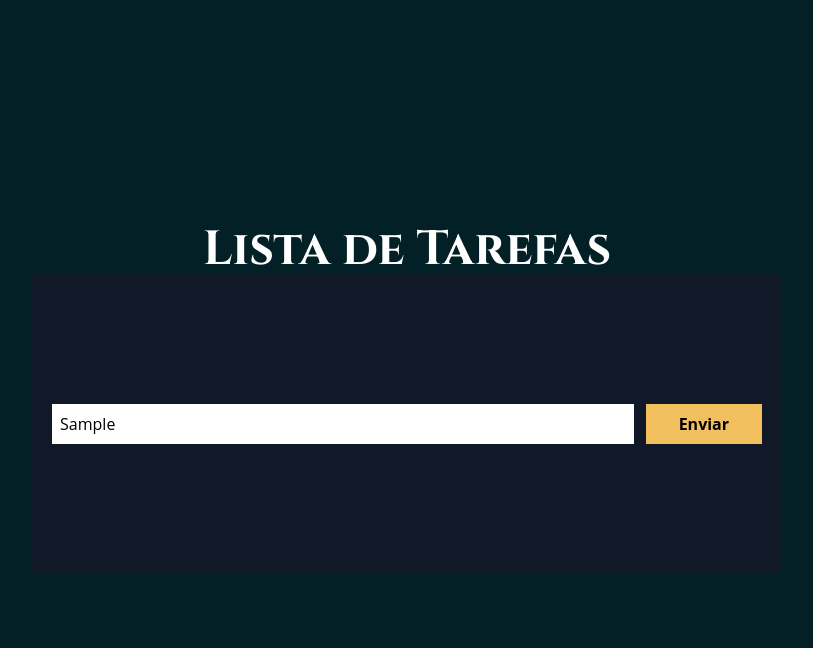
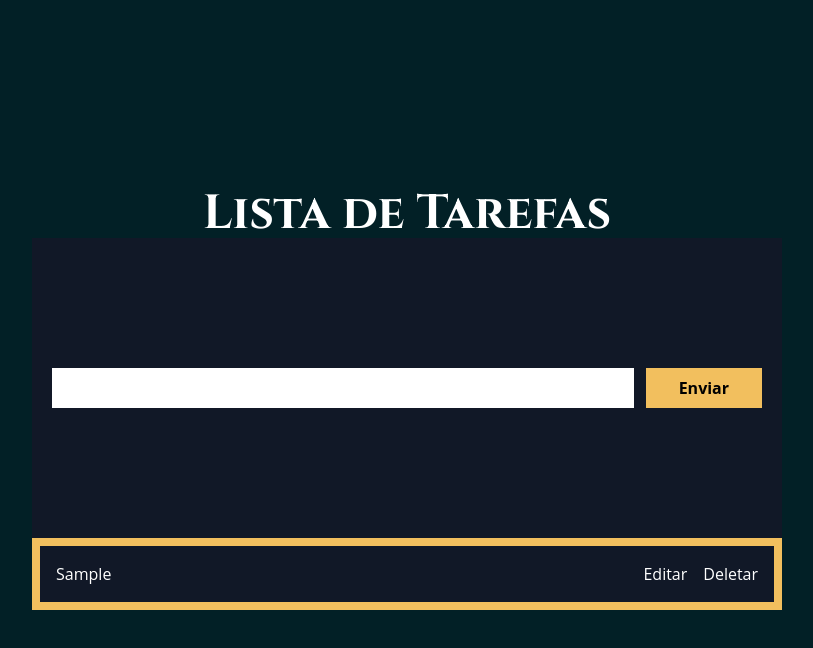
Before and after one commit to Ronaldjga/listaDeTarefas, a Next.js app: page / in a window 1280 px wide. Both pictures are taken after typing "Sample" into the empty fields and a click on the button "Enviar". Shown: the top 648 px of the page, without its empty margins (233-1046 px from the left). Built offline with nearby package versions, Linux system fonts and the light colour scheme.

Commit message:
new commit
add a editTask, deletetask

```diff
--- a/src/components/form.js
+++ b/src/components/form.js
@@ -3,16 +3,19 @@ import react, { useState } from "react";
 export function FormList() {
     const [newItem, setNewItem] = react.useState(``)
     const [toDoList, setToDoList] = react.useState([])
+    const [indexTask, setIndexTask] = react.useState(-1)
 
     return (
         <>
             <form
                 onSubmit={(e) => {
                     e.preventDefault()
+                    setNewItem('')
                 }}
                 className="w-[750px] h-[300px] flex justify-center items-center bg-gray-900 p-5 gap-3">
                 <input
                     className="w-5/6 h-[40px] p-2"
+                    value={newItem}
                     onChange={(e) => {
                         const valor = e.target.value
                         setNewItem(valor)
@@ -23,17 +26,101 @@ export function FormList() {
                     className="w-1/6 h-[40px] bg-yellowPrimary font-bold"
                     onClick={() => {
                         newItem.trim()
-                        setToDoList([...toDoList, newItem])
-                        console.log()
+                        if (toDoList.indexOf(newItem) !== -1) return
+
+                        if (indexTask === -1) {
+                            setToDoList([...toDoList, newItem])
+                            setNewItem('')
+                        } else {
+                            const newList = [...toDoList];
+                            newList[indexTask] = newItem
+
+                            setToDoList(newList)
+                            setIndexTask(-1)
+                        }
+
                     }}
                 >
                     Enviar
                 </button>
             </form>
 
-            <ul className="text-white flex flex-col gap-2">
-
-            </ul>
+            <ToDoList
+                newItem={newItem}
+                setNewItem={setNewItem}
+                toDoList={toDoList}
+                setToDoList={setToDoList}
+                indexTask={indexTask}
+                setIndexTask={setIndexTask}
+            />
         </>
     )
 }
+
+
+function ToDoList(props) {
+    return (
+        <ul className="text-white flex flex-col gap-2 bg-yellowPrimary p-2">
+            {props.toDoList.map((newItem, index) => {
+                return (
+                    <li
+                        className="flex justify-between bg-gray-900 p-4"
+                        key={newItem}>
+                        {newItem}
+                        <span className="flex gap-4">
+                            <EditTask
+                                index={index}
+                                indexTask={props.indexTask}
+                                setIndexTask={props.setIndexTask}
+                                newItem={props.newItem}
+                                setNewItem={props.setNewItem}
+                                toDoList={props.toDoList}
+                                setToDoList={props.setToDoList}
+                            />
+                            <DeleteTask
+                                index={index}
+                                toDoList={props.toDoList}
+                                setToDoList={props.setToDoList}
+                            />
+                        </span>
+                    </li>
+                )
+            })}
+        </ul>
+    )
+}
+
+function EditTask(props) {
+    return (
+        <button
+            onClick={(e) => {
+                e.preventDefault
+                const newList = [...props.toDoList]
+
+                props.setIndexTask(props.index)
+                props.setNewItem(newList[props.index])
+                console.log("Edit","index", props.index, "indexTask", props.indexTask)
+            }}
+        >
+            Editar
+        </button>
+    )
+}
+
+
+
+
+function DeleteTask(props) {
+    return (
+        <button
+            onClick={(e) => {
+                e.preventDefault
+                const newList = [...props.toDoList]
+                newList.splice(props.index, 1)
+                props.setToDoList(newList)
+            }}
+        >
+            Deletar
+        </button>
+    )
+}
```
